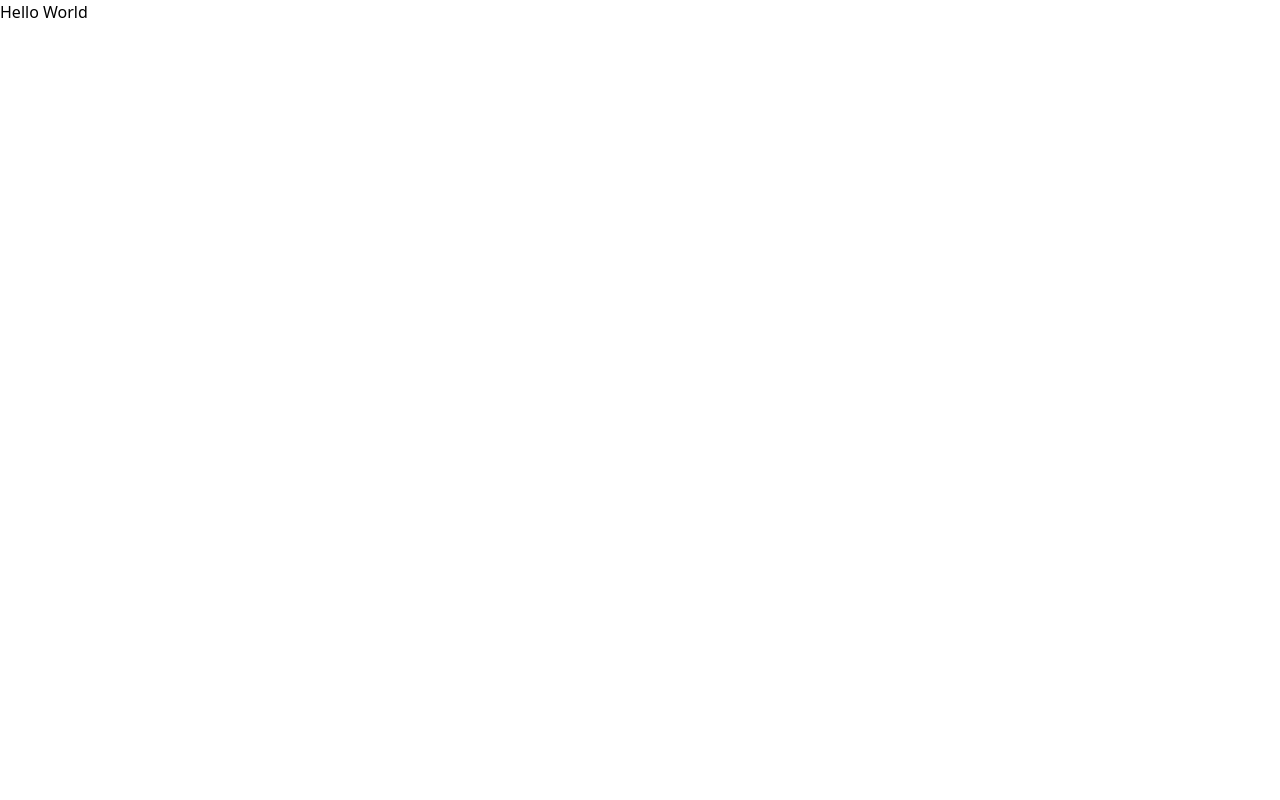
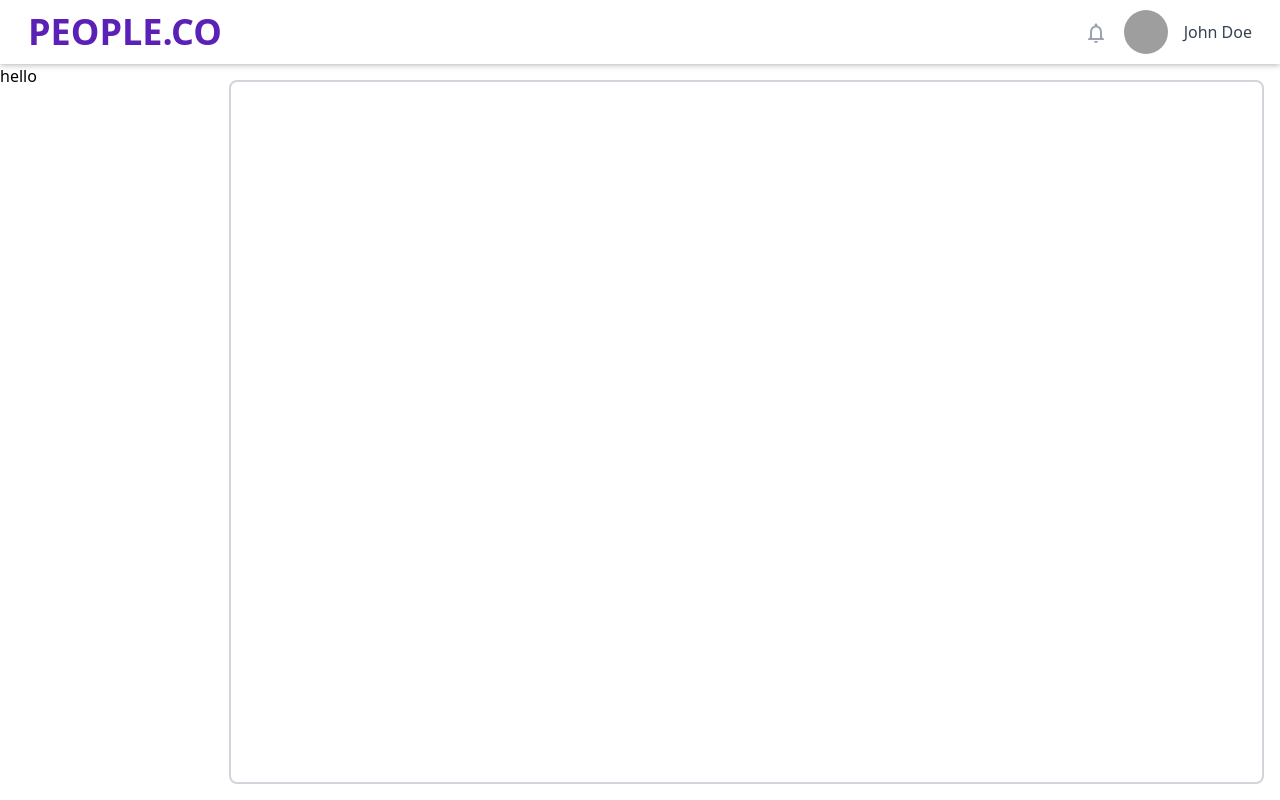
Before and after one commit to Somondas/fsd-Assignment-react, a React (Vite) app: page / in a window 1280 px wide. Built offline with nearby package versions, Linux system fonts and the light colour scheme; grey boxes are pictures that could not be loaded.

Commit message:
Heading Done

```diff
--- a/package.json
+++ b/package.json
@@ -10,6 +10,10 @@
     "preview": "vite preview"
   },
   "dependencies": {
+    "@emotion/react": "^11.13.0",
+    "@emotion/styled": "^11.13.0",
+    "@mui/icons-material": "^5.16.7",
+    "material-icons": "^1.13.12",
     "react": "^18.3.1",
     "react-dom": "^18.3.1"
   },
--- a/src/App.jsx
+++ b/src/App.jsx
@@ -1,11 +1,13 @@
 import { useState } from "react";
+import AppLayout from "./components/AppLayout";
+import Home from "./pages/Home";
 
-function App() {
+const App = () => {
   return (
-    <div className="">
-      <h1>Hello World</h1>
-    </div>
+    <>
+      <Home />
+    </>
   );
-}
+};
 
 export default App;
--- /dev/null
+++ b/src/components/AppLayout.jsx
@@ -0,0 +1,23 @@
+import React from "react";
+import Heading from "./Heading";
+
+const AppLayout = () => (WrappedComponent) => {
+  return (props) => {
+    return (
+      <>
+        <Heading />
+        <div
+          className="grid grid-cols-12 "
+          style={{ height: "calc(100vh - 4rem)" }}
+        >
+          <div className=" col-span-2">hello</div>
+          <div className=" col-span-10">
+            <WrappedComponent />
+          </div>
+        </div>
+      </>
+    );
+  };
+};
+
+export default AppLayout;
--- /dev/null
+++ b/src/components/Heading.jsx
@@ -0,0 +1,31 @@
+import { NotificationAddRounded } from "@mui/icons-material";
+import React from "react";
+import NotificationsNoneOutlinedIcon from "@mui/icons-material/NotificationsNoneOutlined";
+const Heading = () => {
+  return (
+    <>
+      <div
+        className="w-full h-[4rem] px-7
+      items-center flex justify-between
+      shadow-[0_1px_6px_rgba(0,0,0,0.3)]"
+      >
+        <h1 className="font-bold uppercase text-4xl text-violet-800">
+          people.co
+        </h1>
+        <div className="flex items-center space-x-4 ">
+          <button className="text-gray-400">
+            <NotificationsNoneOutlinedIcon />
+          </button>
+          <img
+            className="w-11 h-11 rounded-full"
+            src="https://avatars.githubusercontent.com/u/1774007"
+            alt=""
+          />
+          <p className="font-light text-gray-700 ">John Doe</p>
+        </div>
+      </div>
+    </>
+  );
+};
+
+export default Heading;
--- /dev/null
+++ b/src/pages/Home.jsx
@@ -0,0 +1,12 @@
+import React from "react";
+import AppLayout from "../components/AppLayout";
+
+const Home = () => {
+  return (
+    <div className="w-full  h-full  p-4 ">
+      <div className="w-full h-full border-2 border-gray-300 rounded-lg"></div>
+    </div>
+  );
+};
+
+export default AppLayout()(Home);
```
Also changed, not shown: 1 other file (tests, documents, lock files or other folders).
